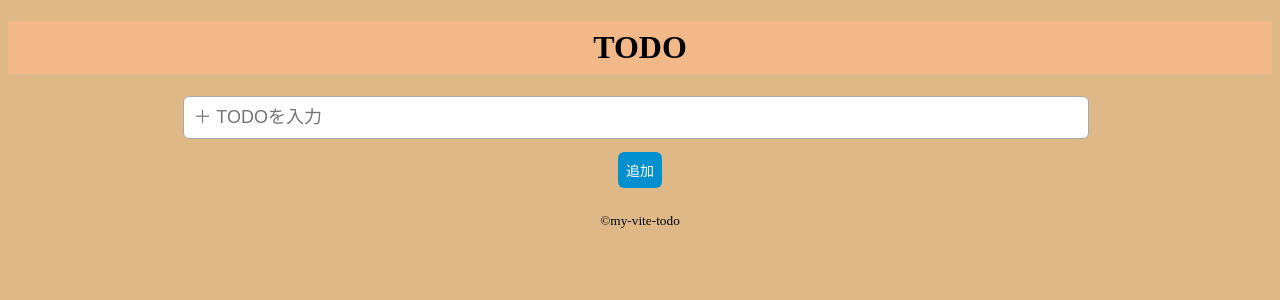
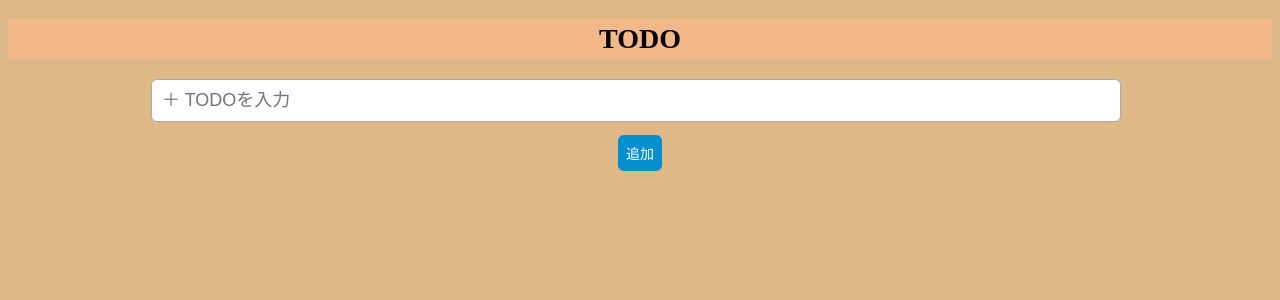
Before and after one commit to Lycoris314/todoVue, a Vue app: page / in a window 1280 px wide. Shown: the top 300 px of the page. Built offline with nearby package versions, Linux system fonts and the light colour scheme.

Commit message:
微修正

```diff
--- a/src/App.vue
+++ b/src/App.vue
@@ -1,6 +1,6 @@
 <script setup>
 import TheHeader from "./components/TheHeader.vue";
-import TheFooter from "./components/TheFooter.vue";
+//import TheFooter from "./components/TheFooter.vue";
 import MainTodo from "./components/MainTodo.vue";
 //import TheTest1 from "./components/TheTest1.vue";
 //import TheTest2 from "./components/TheTest2.vue";
@@ -18,7 +18,7 @@ import MainTodo from "./components/MainTodo.vue";
         <main class="main">
             <MainTodo />
         </main>
-        <TheFooter />
+        <!-- <TheFooter /> -->
         <!-- <TheTest1 /> -->
         <!-- <TheTest2 /> -->
         <!-- <TheTest3 /> -->
--- a/src/components/MainTodo.vue
+++ b/src/components/MainTodo.vue
@@ -98,7 +98,7 @@ const changeCheck = (id) => {
 }
 
 .todo_input {
-    width: 70%;
+    width: 75%;
     margin-right: 8px;
     padding: 10px;
     font-size: 18px;
--- a/src/components/TheHeader.vue
+++ b/src/components/TheHeader.vue
@@ -8,8 +8,8 @@
     background-color: #f2b888;
     text-align: center;
     color: black;
-    font-size: 32px;
+    font-size: 28px;
     font-weight: bold;
-    padding: 8px 0;
+    padding: 4px 0;
 }
 </style>
```
